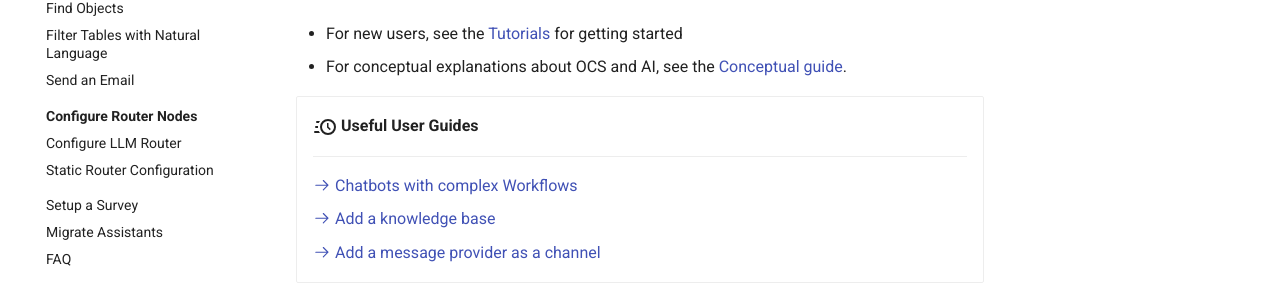
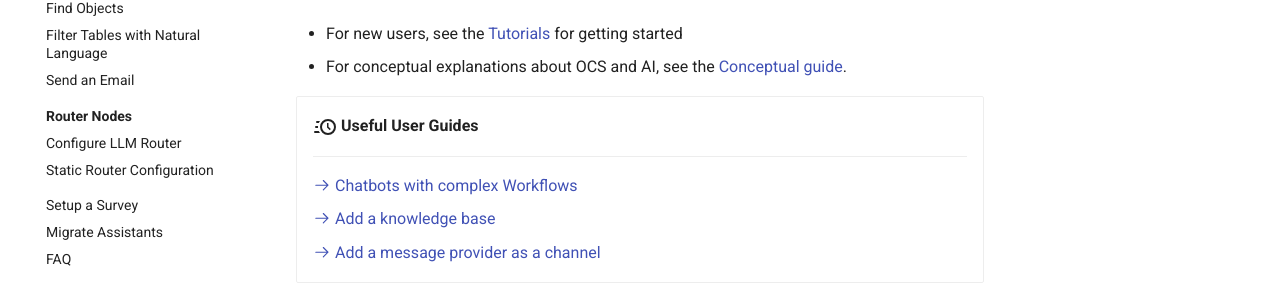
Before and after one commit to dimagi/open-chat-studio-docs, an MkDocs documentation site: the page built from docs/how-to/index.md, in a window 1280 px wide. Shown: the part 349-649 px from the top of the page. Built offline with MkDocs 1.6.1 and Material for MkDocs 9.7.7, drawn with Linux system fonts in a browser that asks for light colours; a script that is not in the unit is left out; comment, search, counter and statistics services are not loaded.

```diff
--- a/mkdocs.yml
+++ b/mkdocs.yml
@@ -110,7 +110,7 @@
       - Find Objects: how-to/global_search.md
       - Filter Tables with Natural Language: how-to/nl_filter.md
       - Send an Email: how-to/send_email_node.md
-      - Configure Router Nodes:
+      - Router Nodes:
         - how-to/routers/index.md
         - Configure LLM Router: how-to/routers/llm_router.md
         - how-to/routers/static_router.md
```
